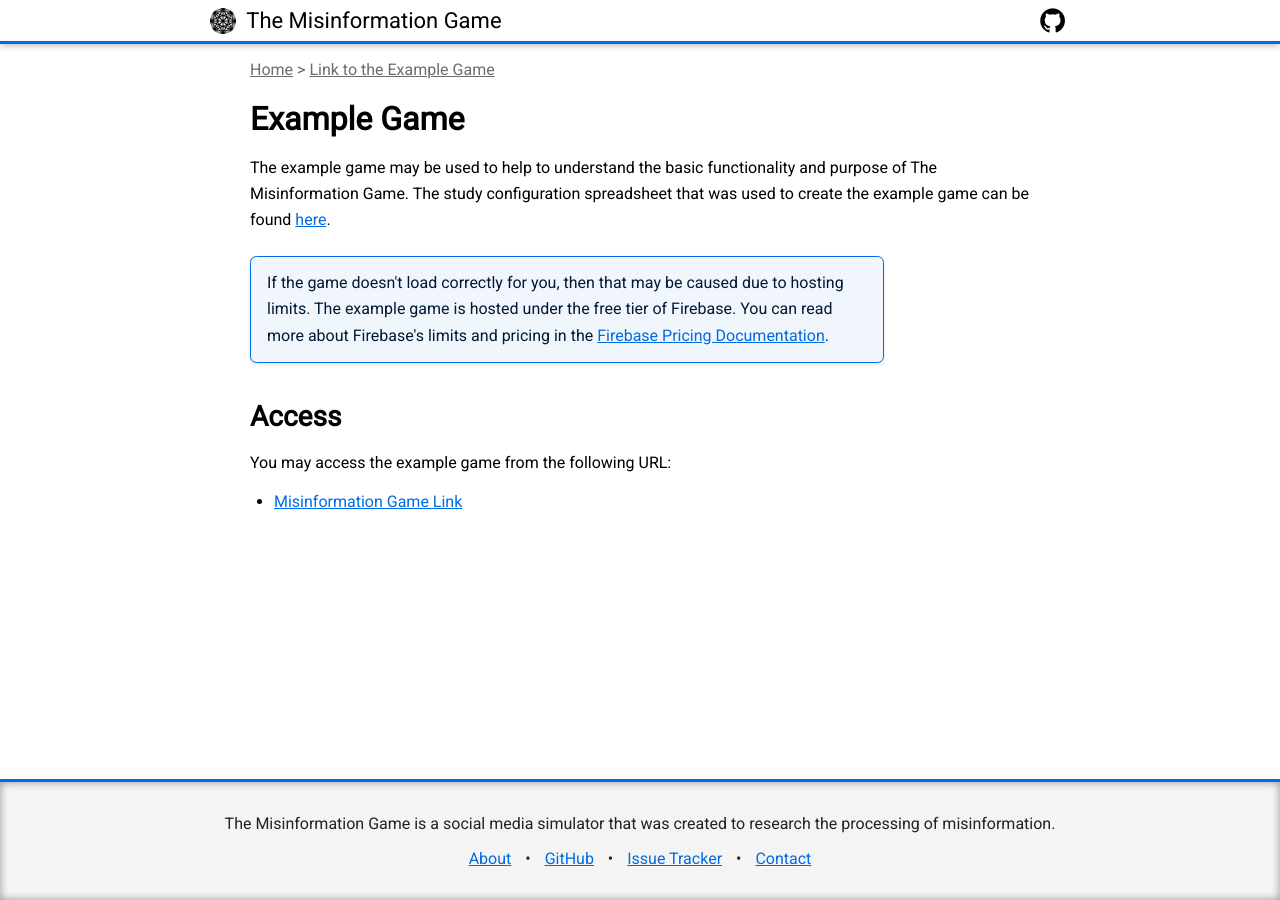
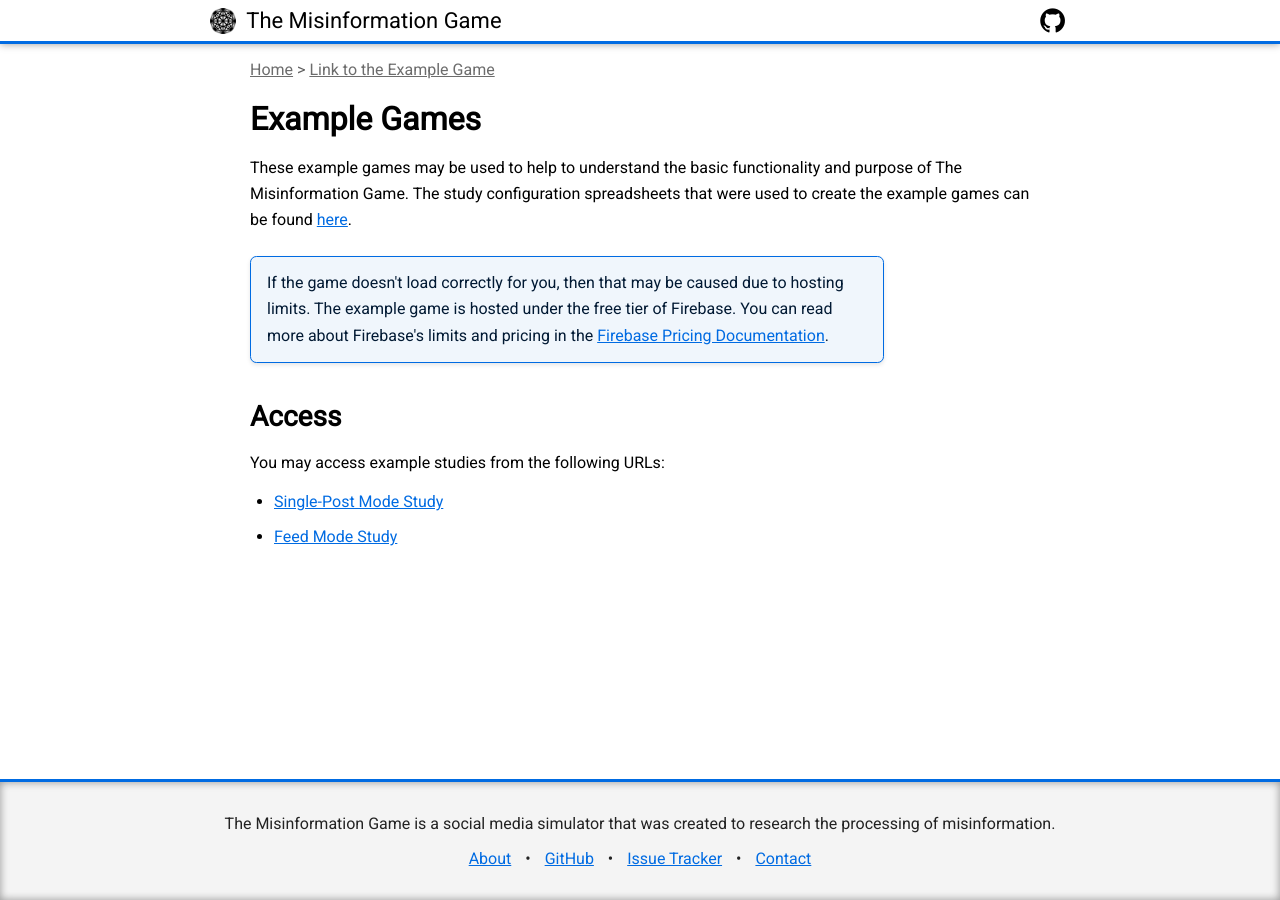
Before and after one commit to beekewardin/themisinformationgame.github.io, a Jekyll site: the page built from link/ExampleGame.md, in a window 1280 px wide. Built offline with Jekyll 4.4.1, drawn with Linux system fonts in a browser that asks for light colours; nearby versions of some CDN libraries; our own code applies the rules of GitHub Pages for plain Markdown files.

Commit message:
Update links for v2 example games, and misinfogame.com

```diff
--- a/link/ExampleGame.md
+++ b/link/ExampleGame.md
@@ -4,12 +4,12 @@ showPath: true
 sitemap: false
 ---
 
-# Example Game
+# Example Games
 {:#intro .no_toc}
 
-The example game may be used to help to understand the basic functionality
-and purpose of The Misinformation Game. The study configuration spreadsheet
-that was used to create the example game can be found [here](/link/ExampleStudy).
+These example games may be used to help to understand the basic functionality
+and purpose of The Misinformation Game. The study configuration spreadsheets
+that were used to create the example games can be found [here](/link/ExampleStudy).
 
 <p class="info">
     If the game doesn't load correctly for you, then that may be caused due
@@ -18,9 +18,11 @@ that was used to create the example game can be found [here](/link/ExampleStudy)
     the <a href="/FirebasePricing">Firebase Pricing Documentation</a>.
 </p>
 
+
 ## Access
 {:#access}
 
-You may access the example game from the following URL:
+You may access example studies from the following URLs:
 
-- [Misinformation Game Link](https://misinformation-game.web.app/study/m1v891krnanahrdi/id?s=hviawth01zo4zxmx)
+- [Single-Post Mode Study](https://try.misinfogame.com/study/0m3eots70fhyo6ns)
+- [Feed Mode Study](https://try.misinfogame.com/study/zc7s3qqh0rrc30cx)
```
Also changed, not shown: DocsDevelopment.md (+4 -4 lines), README.md (+1 -1 lines), link/ExampleStudy.md (+2 -2 lines).
